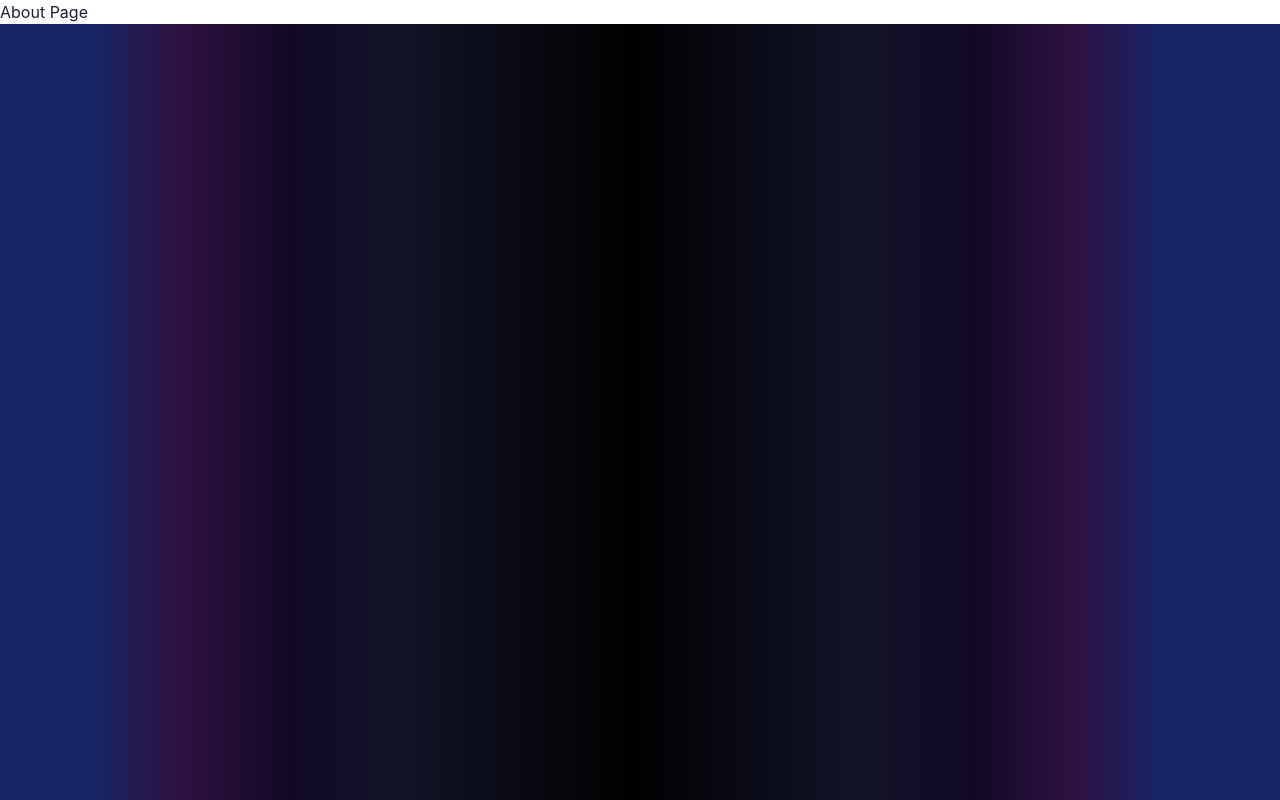
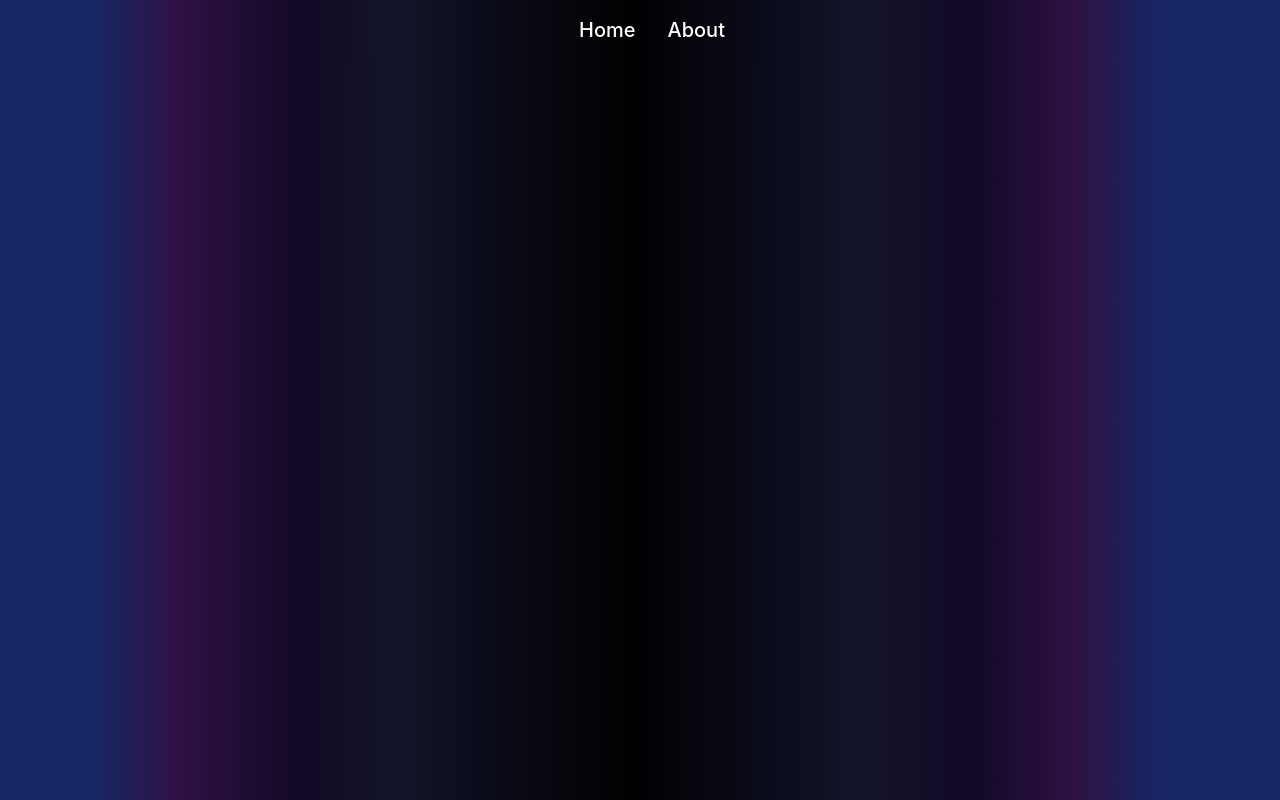
Before and after one commit to tchowd/guess-secret-number, a Next.js app in the folder packages/frontend/: page /about in a window 1280 px wide. Built offline with nearby package versions, Linux system fonts and the light colour scheme; what @rainbow-me/rainbowkit, wagmi would draw is missing.

Commit message:
frontend changes - in progress

```diff
--- /dev/null
+++ b/packages/frontend/components/Navbar.tsx
@@ -0,0 +1,119 @@
+import {
+    Box,
+    Flex,
+    Text,
+    IconButton,
+    Button,
+    Stack,
+    Collapse,
+    Icon,
+    Link,
+    Popover,
+    PopoverTrigger,
+    PopoverContent,
+    useColorModeValue,
+    useBreakpointValue,
+    useDisclosure,
+    useColorMode,
+    Spacer,
+    Image,
+    Center,
+  } from '@chakra-ui/react';
+  import {
+    HamburgerIcon,
+    CloseIcon,
+    ChevronDownIcon,
+    ChevronRightIcon,
+    MoonIcon,
+    SunIcon
+  } from '@chakra-ui/icons';
+
+
+  export default function Navbar() {
+    const { isOpen, onToggle } = useDisclosure();
+    const { colorMode, toggleColorMode } = useColorMode();
+
+    return (
+      <Box>
+        <Flex
+          minH={'60px'}
+          py={{ base: 2 }}
+          px={{ base: 4 }}
+          borderBottom={1}
+          align={'center'}>
+          <Flex
+            flex={{ base: 1, md: 'auto' }}
+            ml={{ base: -2 }}
+            display={{ base: 'flex', md: 'none' }}>
+
+            <IconButton
+              onClick={onToggle}
+              icon={
+                isOpen ? <CloseIcon w={3} h={3} /> : <HamburgerIcon w={5} h={5} />
+              }
+              variant={'ghost'}
+              aria-label={'Toggle Navigation'} />
+
+          </Flex>
+
+          <Flex flex={{ base: 1 }} justify={{ base: 'center' }}>
+            <Flex display={{ base: 'none', md: 'flex' }} ml={10}>
+              <DesktopNav />
+            </Flex>
+          </Flex>
+        </Flex>
+      </Box>
+    );
+  }
+
+  const DesktopNav = () => {
+
+    return (
+        <Center
+        color="white"
+        >
+        {/* <Box borderWidth="1px" borderRadius="lg" boxShadow="xl"> */}
+          {NAV_ITEMS.map((navItem) => (
+            <Box key={navItem.label}>
+              <Popover trigger={'hover'} placement={'bottom-start'}>
+                <PopoverTrigger>
+                  <Link
+                    p={2}
+                    href={navItem.href ?? '#'}
+                    fontSize={'xl'}
+                    fontWeight={500}
+                    color={'white'}
+                    _hover={{
+                      textDecoration: 'none',
+                      color: '#898AF6',
+                    }}
+                    marginRight={'1rem'}
+                  >
+                    {navItem.label}
+                  </Link>
+                </PopoverTrigger>
+              </Popover>
+            </Box>
+
+          ))}
+        </Center>
+    );
+  };
+
+
+  interface NavItem {
+    label: string;
+    children?: Array<NavItem>;
+    href?: string;
+  }
+
+  const NAV_ITEMS: Array<NavItem> = [
+    {
+      label: 'Home',
+      href: '/',
+    },
+    {
+      label: 'About',
+      href: '/about',
+    }
+  ];
--- a/packages/frontend/package.json
+++ b/packages/frontend/package.json
@@ -10,6 +10,7 @@
     "lint": "next lint"
   },
   "dependencies": {
+    "@chakra-ui/icons": "^2.0.17",
     "@chakra-ui/react": "^2.4.9",
     "@emotion/react": "^11.10.5",
     "@emotion/styled": "^11.10.5",
--- a/packages/frontend/pages/_app.tsx
+++ b/packages/frontend/pages/_app.tsx
@@ -17,12 +17,11 @@ import { getDefaultWallets, RainbowKitProvider } from '@rainbow-me/rainbowkit';
 import { useIsMounted } from '../hooks';
 
 const { chains, provider, webSocketProvider } = configureChains(
-  [ zkSyncTestnet],
-  [publicProvider()]
+  [ zkSyncTestnet], [publicProvider()]
 );
 
 const { connectors } = getDefaultWallets({
-  appName: 'create-web3',
+  appName: 'Secret Guess Game',
   chains,
 });
 
--- a/packages/frontend/pages/about/index.tsx
+++ b/packages/frontend/pages/about/index.tsx
@@ -1,11 +1,12 @@
+import Navbar from '@/components/Navbar'
+import { Box } from '@chakra-ui/react'
 import type { NextPage } from 'next'
 
 const About: NextPage = () => {
   return (
-    <div>
-        <h1>About Page</h1>
-
-    </div>
+    <Box bgGradient='linear-gradient(90deg, rgba(21,39,101,1) 7%, rgba(47,17,68,1) 14%, rgba(18,9,38,1) 23%, rgba(18,20,42,1) 31%, rgba(1,1,1,1) 49%, rgba(0,0,0,1) 50%, rgba(1,1,3,1) 50%, rgba(18,20,42,1) 67%, rgba(18,9,38,1) 76%, rgba(47,17,68,1) 84%, rgba(21,39,101,1) 91%)'>
+        <Navbar />
+    </Box>
   )
 }
 
--- a/packages/frontend/pages/index.tsx
+++ b/packages/frontend/pages/index.tsx
@@ -2,12 +2,14 @@ import Head from 'next/head';
 
 import { ConnectButton } from '@rainbow-me/rainbowkit';
 import { Container, Stack, Heading, Button, Text, Link, Box} from '@chakra-ui/react';
+import Navbar from '@/components/Navbar';
 
 export default function Home() {
   return (
     <Box
     bgGradient='linear-gradient(90deg, rgba(21,39,101,1) 7%, rgba(47,17,68,1) 14%, rgba(18,9,38,1) 23%, rgba(18,20,42,1) 31%, rgba(1,1,1,1) 49%, rgba(0,0,0,1) 50%, rgba(1,1,3,1) 50%, rgba(18,20,42,1) 67%, rgba(18,9,38,1) 76%, rgba(47,17,68,1) 84%, rgba(21,39,101,1) 91%)'>
       {/* 12142A */}
+      <Navbar />
      <Container maxW={'5xl'} marginTop={'10rem'}>
         <Stack
           textAlign={'center'}
@@ -33,7 +35,8 @@ export default function Home() {
               bgGradient='linear-gradient(90deg, rgba(137,135,238,1) 40%, rgba(99,100,180,1) 71%, rgba(86,88,160,1) 83%)'
               textDecoration={'none'}
               borderColor={'white'}
-              _hover={{ backgroundColor: 'white', color: 'black', borderColor: 'black', border: '1px', textDecoration: 'none'}}>
+              transition="all 0.1s ease-out"
+               _hover={{  boxShadow: "0 0 20px white" , color: 'white'}}>
               Get Started
             </Button>
             </Link>
```
Also changed, not shown: packages/frontend/pages/auth/SelectGame.tsx (+21 -10 lines), packages/frontend/pages/auth/index.tsx (+5 -3 lines), packages/frontend/pages/easy-mode/ChangeSecretNumber.tsx (deleted, +0 -14 lines), packages/frontend/pages/easy-mode/index.tsx (+5 -2 lines), packages/frontend/pages/hard-mode/index.tsx (+5 -2 lines).
